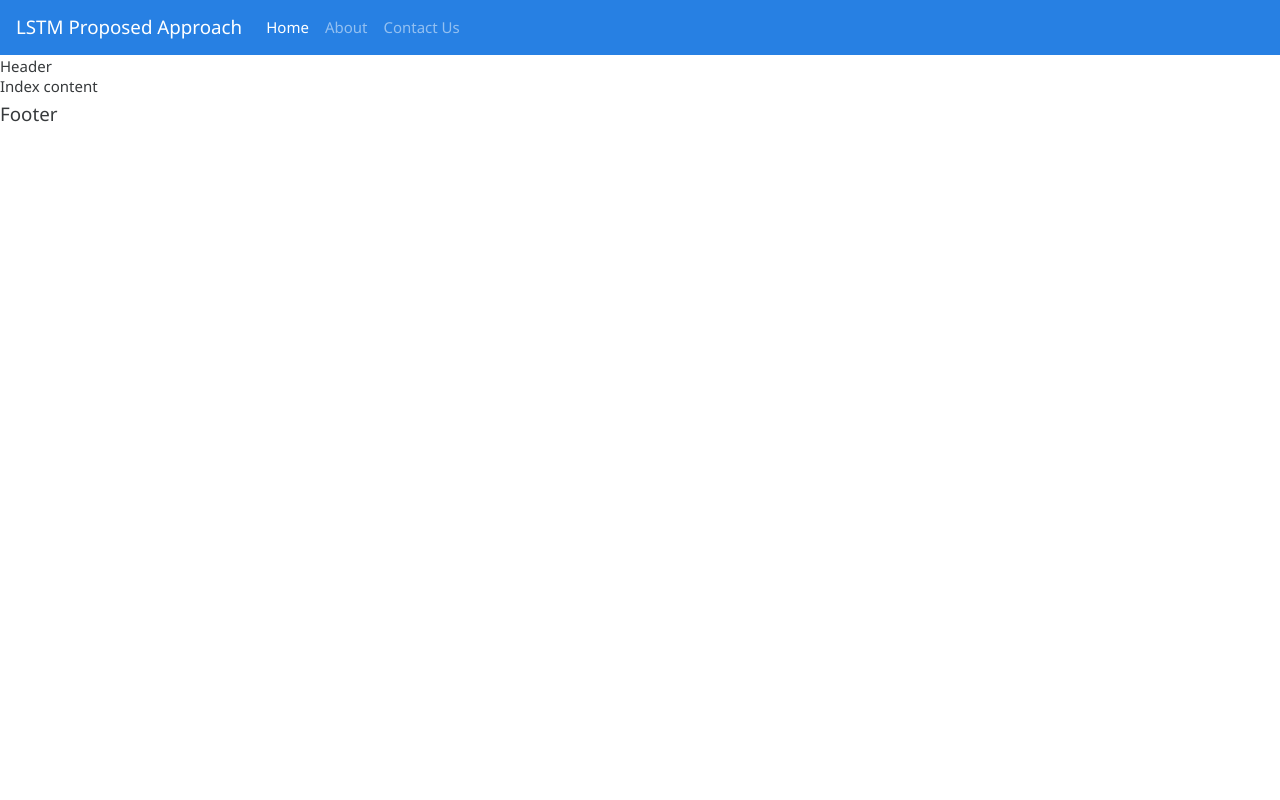
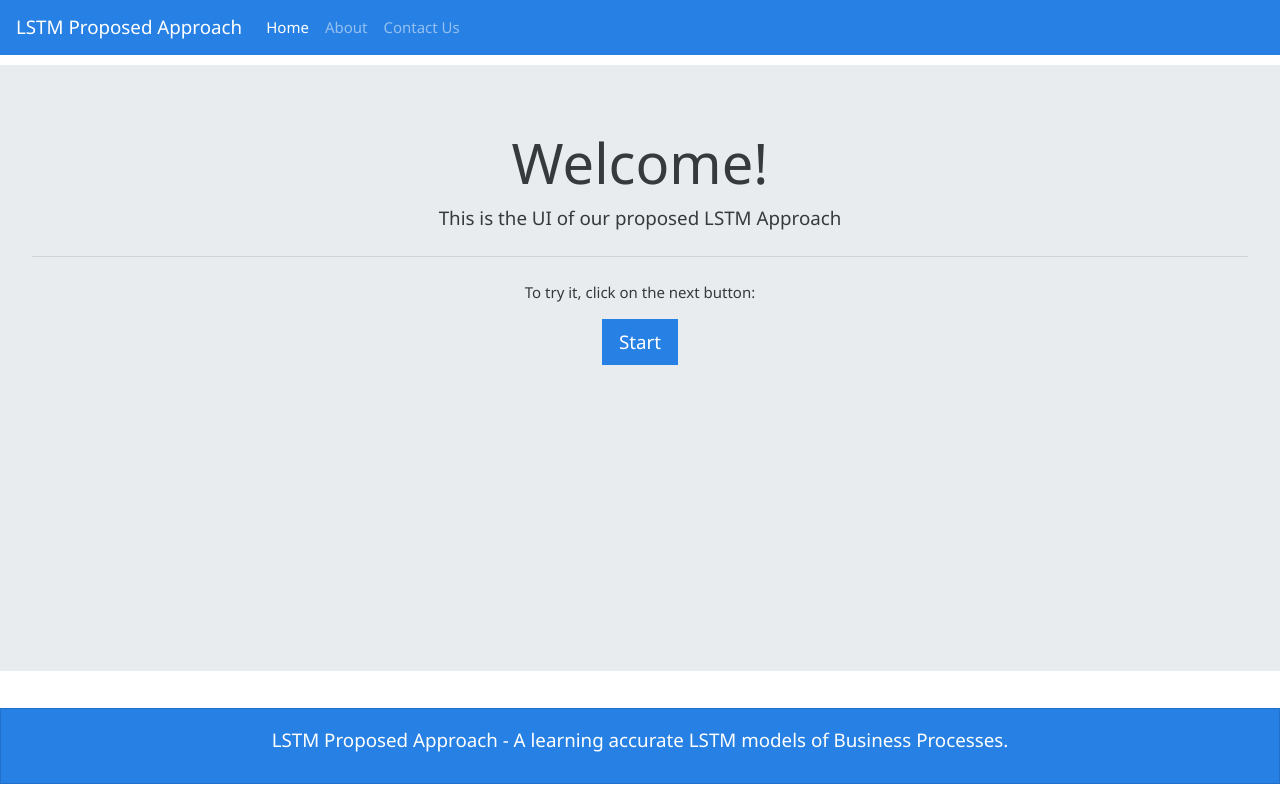
Before and after one commit to japoveda10/lstm_ui, a Django app: template lstm/templates/log/index.html in a window 1280 px wide. Run offline with Django 3.2, Linux system fonts and the light colour scheme; the template is opened without the code that fills it, so the values that code supplies are empty; some libraries are stand-ins or nearby versions.

Commit message:
Improved index style

```diff
--- /dev/null
+++ b/lstm/static/css/main.css
@@ -0,0 +1,18 @@
+#mainJumbotron {
+    margin-top: 10px;
+    padding-bottom: 290px;
+}
+#page-container {
+    position: relative;
+    min-height: 100vh;
+  }
+
+  #content-wrap {
+    padding-bottom: 2.5rem;    /* Footer height */
+  }
+
+  #footer {
+    position: absolute;
+    bottom: 0;
+    width: 100%;
+  }
--- a/lstm/templates/base/base.html
+++ b/lstm/templates/base/base.html
@@ -9,6 +9,7 @@
     {% endblock %}
 
     <link rel="stylesheet" href="{% static 'css/bootstrap.min.css' %}">
+    <link rel="stylesheet" href="{% static 'css/main.css' %}">
     <title>{% block title %} LSTM {% endblock %}</title>
 
     <meta name="viewport" content="width=device-width, initial-scale=1.0">
@@ -16,6 +17,8 @@
 </head>
 
 <body>
+
+    {% block navbar %}
     <nav class="navbar navbar-expand-lg navbar-dark bg-primary">
         <a class="navbar-brand" href="#">LSTM Proposed Approach</a>
         <button class="navbar-toggler" type="button" data-toggle="collapse" data-target="#navbarColor01"
@@ -38,17 +41,26 @@
             </ul>
         </div>
     </nav>
+    {% endblock %}
+
     {% block header %}
-    {% include 'base/header.html' %}
     {% endblock %}
 
     {% block content %}
-    <h5>Content</h5>
     {% endblock %}
 
     {% block footer %}
-    <h5>Footer</h5>
+    <div id="footer" class="card text-white bg-primary mb-3">
+        <div class="card-body">
+            <h5 class="card-title text-center">LSTM Proposed Approach - A learning accurate LSTM models of Business Processes. </h5>
+        </div>
+    </div>
     {% endblock %}
 
     <script src="https://code.jquery.com/jquery-1.10.2.min.js"></script>
-    <script src="{% static 'js/bootstrap.min.js' %}" {% block extrajs %} {% endblock %} </body> </html >
+    <script src="{% static 'js/bootstrap.min.js' %}"></script>
+
+    {% block extrajs %}
+    {% endblock %}
+</body>
+</html>
--- a/lstm/templates/base/header.html
+++ /dev/null
@@ -1 +0,0 @@
-<header>Header</header>
--- a/lstm/templates/log/index.html
+++ b/lstm/templates/log/index.html
@@ -1,9 +1,19 @@
 {% extends 'base/base.html' %}
 
 {% block title %}
-LSTM Proposed Approach UI
+{% endblock %}
+
+{% block header %}
+<div id="mainJumbotron" class="jumbotron">
+    <h1 class="display-4 text-center">Welcome!</h1>
+    <p class="lead text-center">This is the UI of our proposed LSTM Approach</p>
+    <hr class="my-4">
+    <p class="text-center">To try it, click on the next button:</p>
+    <p class="lead text-center">
+        <a class="btn btn-primary btn-lg" href="#" role="button">Start</a>
+    </p>
+</div>
 {% endblock %}
 
 {% block content %}
-<h6>Index content</h6>
 {% endblock %}
```
